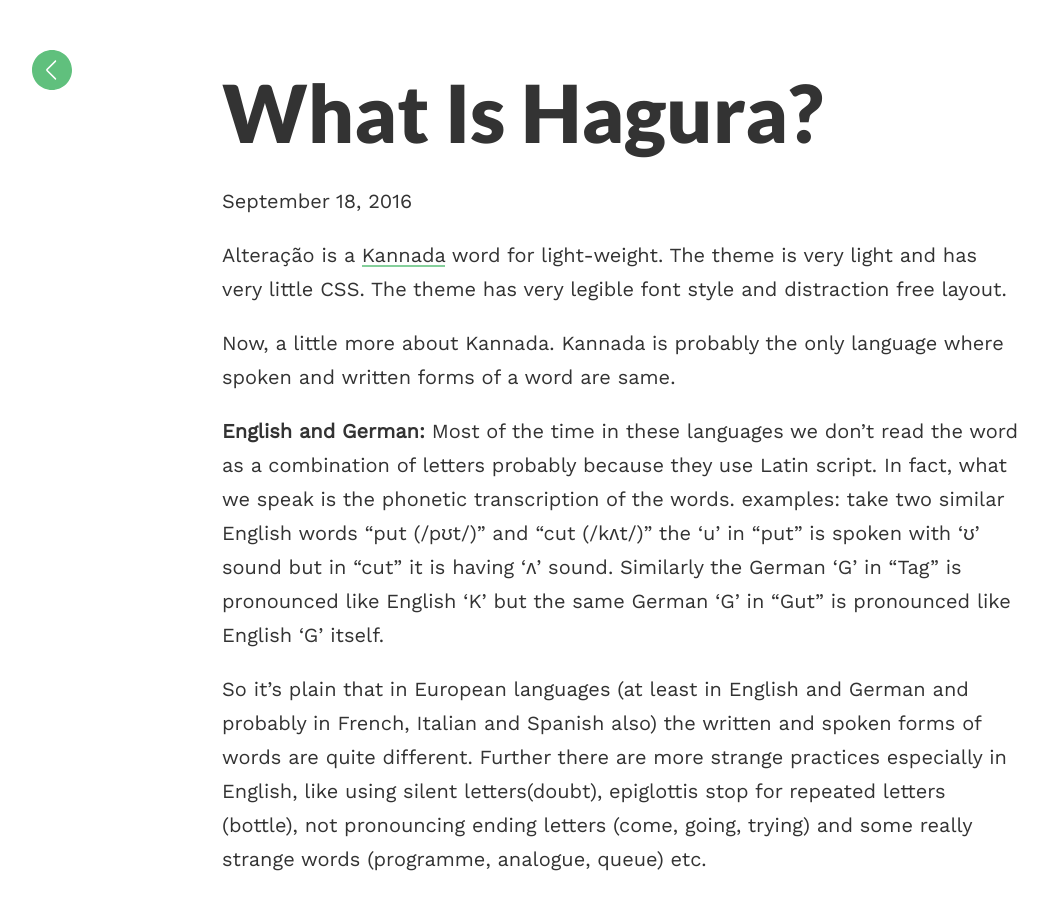
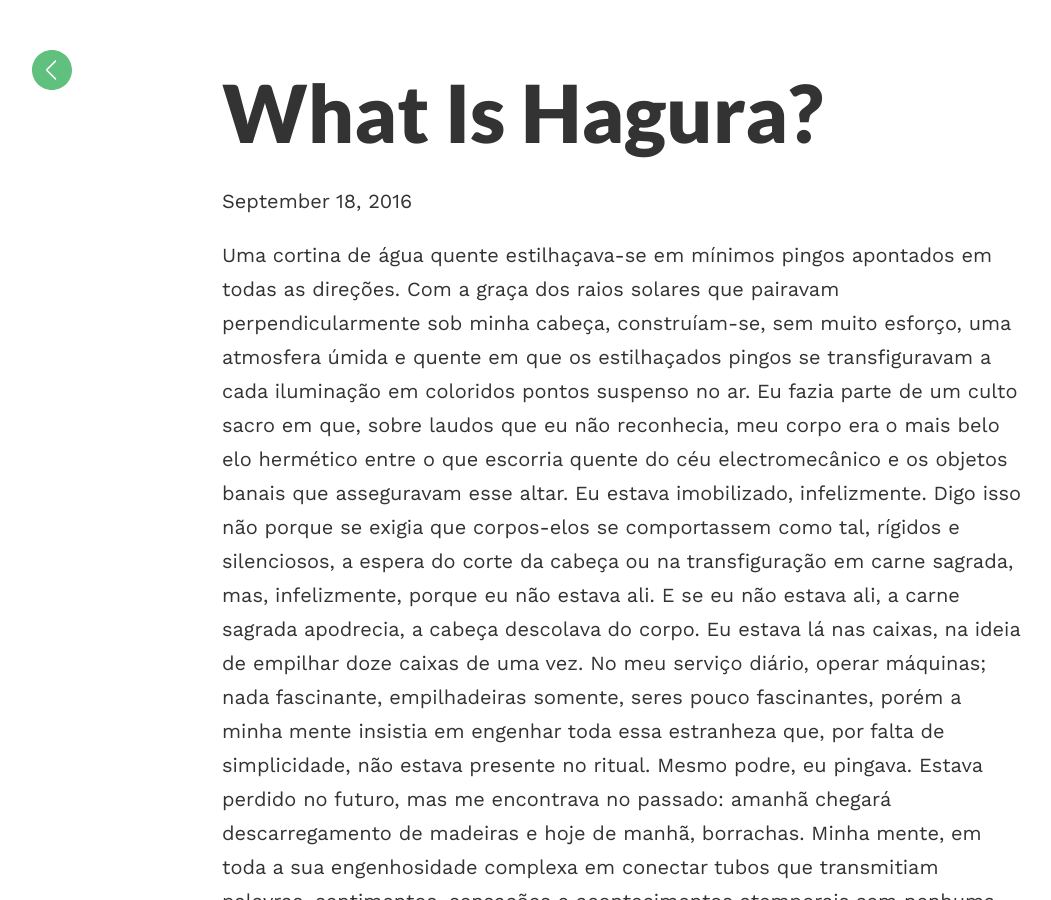
Before and after one commit to aarrigo/guindaste-arrebentado, a Jekyll site: the page built from _posts/2016-09-18-hagura.md, in a window 1280 px wide and 900 px high. Shown: the whole window, without its empty margins (18-1069 px from the left). Built offline with Jekyll 4.4.1, drawn with Linux system fonts in a browser that asks for light colours; comment, search, counter and statistics services are not loaded; some of the changed text lies outside the part shown.

Commit message:
Update 2016-09-18-hagura.md

```diff
--- a/_posts/2016-09-18-hagura.md
+++ b/_posts/2016-09-18-hagura.md
@@ -4,16 +4,13 @@ title:  "What is Hagura?"
 date:   2016-09-18 23:34:56 +0530
 ---
 
-
-Alteração is a [Kannada](https://en.wikipedia.org/wiki/Kannada){: target="_blank"} word for light-weight. The theme is very light and has very little CSS. The theme has very legible font style and distraction free layout.
-
-Now, a little more about Kannada. Kannada is probably the only language where spoken and written forms of a word are same.
-
-**English and German:**
-Most of the time in these languages we don’t read the word as a combination of letters probably because  they use Latin script. In fact, what we speak is the phonetic transcription of the words. examples: take two similar English words “put (/pʊt/)” and “cut (/kʌt/)” the ‘u’ in “put” is spoken with ‘ʊ’ sound but in “cut” it is having ‘ʌ’ sound. Similarly the German ‘G’ in “Tag” is pronounced like English ‘K’ but  the same German ‘G’ in “Gut” is pronounced like English ‘G’ itself.
-
-So it’s plain that in European languages (at least in English and German and probably in French, Italian and Spanish also) the written and spoken forms of words are quite different. Further there are more strange practices especially in English, like using silent letters(doubt), epiglottis stop for repeated letters (bottle),  not pronouncing ending letters (come, going, trying) and some really strange words (programme, analogue, queue) etc.
-
-Now the question is whether there is a language where spoken and written forms of a word are same? The answer is yes, there is a language called Kannada where a word is written and spoken in exactly same way. You can just pick up the letters that you want and put them together to form a word, it may not have meaning but it will be pronounced as if you are reading the letters together. I don’t want to call it as a superiority aspect of this language and take pride in this language being my mother tongue but I would say that it is something unique of this language.
-
-Source: [prismoflife](https://prismoflife.wordpress.com/2013/07/13/reading-exactly-what-is-written-and-writing-exactly-what-is-spoken)
+Uma cortina de água quente estilhaçava-se em mínimos pingos apontados em todas as direções. Com a graça dos raios solares que pairavam perpendicularmente sob minha cabeça, construíam-se, sem muito esforço, uma atmosfera úmida e quente em que os estilhaçados pingos se transfiguravam a cada iluminação em coloridos pontos suspenso no ar. Eu fazia parte de um culto sacro em que, sobre laudos que eu não reconhecia, meu corpo era o mais belo elo hermético entre o que escorria quente do céu electromecânico e os objetos banais que asseguravam esse altar.
+Eu estava imobilizado, infelizmente. Digo isso não porque se exigia que corpos-elos se comportassem como tal, rígidos e silenciosos, a espera do corte da cabeça ou na transfiguração em carne sagrada, mas, infelizmente, porque eu não estava ali. E se eu não estava ali, a carne sagrada apodrecia, a cabeça descolava do corpo.
+Eu estava lá nas caixas, na ideia de empilhar doze caixas de uma vez. No meu serviço diário, operar máquinas; nada fascinante, empilhadeiras somente, seres pouco fascinantes, porém a minha mente insistia em engenhar toda essa estranheza que, por falta de simplicidade, não estava presente no ritual.
+Mesmo podre, eu pingava. Estava perdido no futuro, mas me encontrava no passado: amanhã chegará descarregamento de madeiras e hoje de manhã, borrachas. Minha mente, em toda a sua engenhosidade complexa em conectar tubos que transmitiam palavras, sentimentos, sensações e acontecimentos atemporais sem nenhuma relevância para o momento tão especial em que eu vivia todos os dias, foi desconectada por uma pressão maior, física.
+Senti uma agulhada na polpa da bunda em direção oposta de que uma agulha costuma dar. Agulhadas, fina e agudas, depois outra, e outra. Quando passei os dedos, haviam várias pontas, mais até do que cerdas em escova de dente, mais do que espinhos em um cacto adulto prestes a florescer, como algo que protege algo que deve ser guardado, sem doer, macios e regulares, iniciando por si só um trabalho em grupo para empurrar meus dedos em direção oposta a minha bunda, me expulsando aos poucos em sinal para eu me acalmar, nós sabemos o que estamos fazendo com o seu corpo.
+	Me expulsaram de mim mesmo no momento em que os espinhos estranhos também brotavam das pontas dos meus dedos, e eu não conseguia mais sentir os outros espinhos da minha bunda, pertenciam a uma espécie só, como estar com as pontas dos dedos molhadas e enfiá-las dentro de uma cuba já com água, nada sentia então, mas sentia pontadas, batidas de alguém inconveniente chutando de dentro do meu ouvido como se quisesse sair há mais de nove meses, ou mesmo entrar, mas como estavam vindo de dentro para fora, queriam eram mesmo sair. Repeli muitas pontas, uma espécie de ouriço ou fruta do conde com espinhos, mas não feriam e diferente dos dedos, já cheiravam.
+	Em um dado momento, não muito depois, todos os poros do corpo seguravam espinhos. Em um outro dado momento, senti um cheiro adocicado que dançavam envolta do corpo comportando-se como canudos que deixavam escorrer fragrância adocicada e, como naquele instante da bomba de Hidrogênio jogada no Pacífico, como uma estrela supernova explodindo ou como um ovo de lagarto que racha, floresci por inteiro, cada espinho em cada poro, floresci nas mais belas flores existentes ou não, parecendo com meu tamanho um totem muito enfeitado e cheio de guildas naturais com alguns espinhos, é verdade, que não acompanharam os outros, mas todos prontos para continuar o ritual.
+	A observar o que se passava embaixo do chuveiro, graças a natureza, não precisava mais fingir estar ali presente, podia viajar ao passado para descobrir donde foram resgatadas tão belas flores acopladas ao corpo, ou ainda poderia tornar proprietário do meu próprio futuro e tentar descobrir o que voltaria a ser, minérios, adubo, combustível, tanto faz, mas importante, só não queria operar.
+	Importava é que observava, por mais estranho que isso possa parecer, já que havia uma linda flor azul enrugada com o miolo preto cintilante na órbita de onde eu julgava ser os olhos, observava tudo na sauna que o banheiro se transformava lentamente.
+	Entraram no banheiro e giraram a torneira do chuveiro interrompendo a rega. Só pude fazer o que fazia de melhor, observava, mesmo expulsado de mim, graças a natureza, notaram algo estranho, algo cheirava seiva com suor, vestígios de antes de me baterem a porta do ouvido, pingando, estranharam e disseram que de ontem pra hoje o mundo mudara.
```
